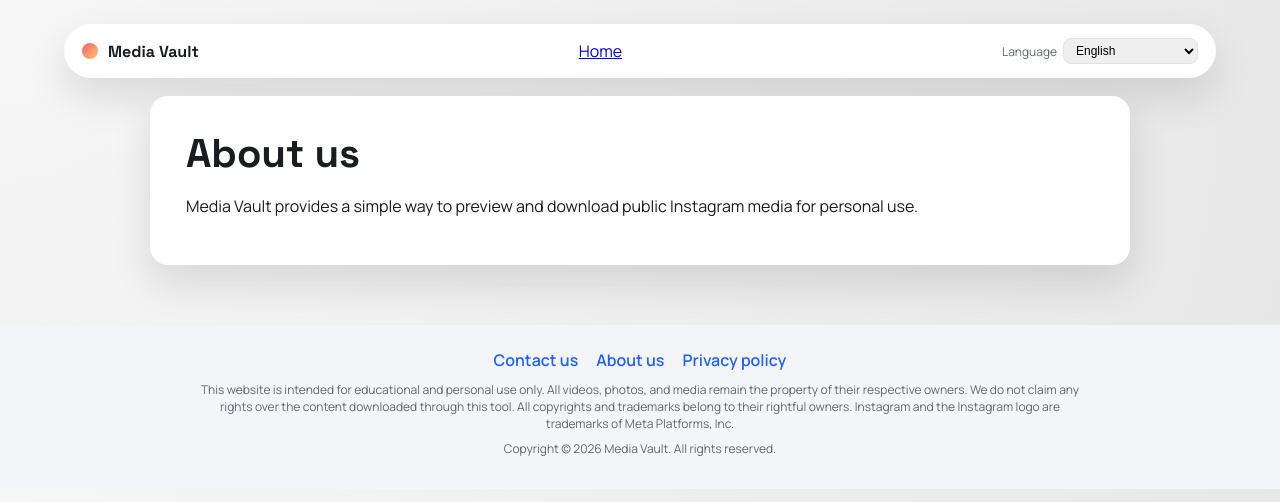
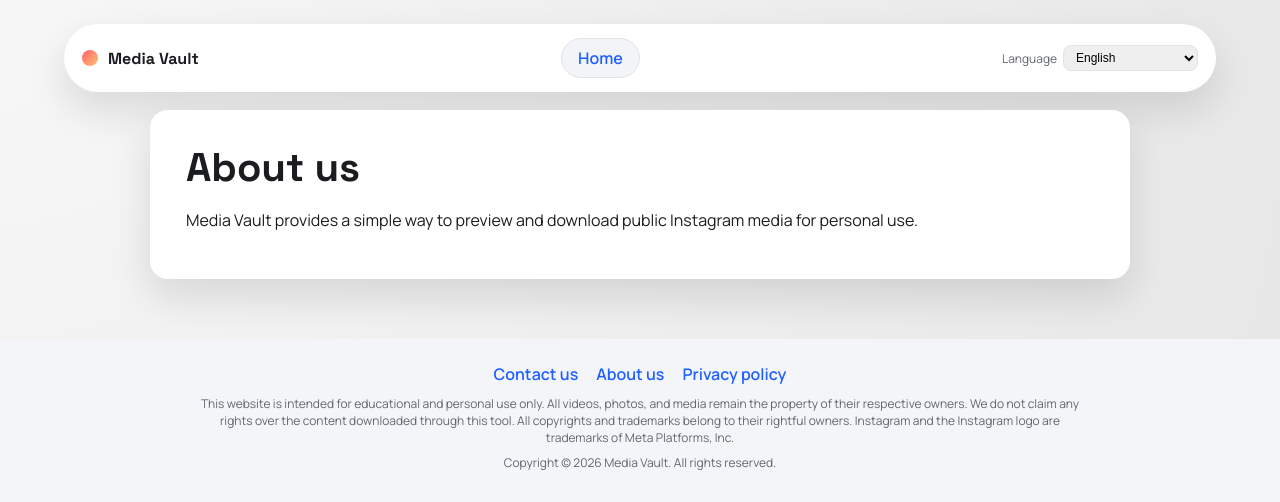
Before and after one commit to pankajvermatechtouch-a11y/web, a Flask app: page /1/about in a window 1280 px wide. Shown: the top 502 px of the page. Run offline with Flask 3, Linux system fonts and the light colour scheme; some libraries are stand-ins or nearby versions.

Commit message:
Update style.css

```diff
--- a/static/style.css
+++ b/static/style.css
@@ -487,3 +487,12 @@ h1 {
     padding: 24px 20px;
   }
 }
+.home-btn {
+  border: 1px solid var(--border);
+  background: #f3f4f7;
+  color: var(--accent);
+  padding: 8px 16px;
+  border-radius: 999px;
+  font-weight: 600;
+  text-decoration: none;
+}
```
